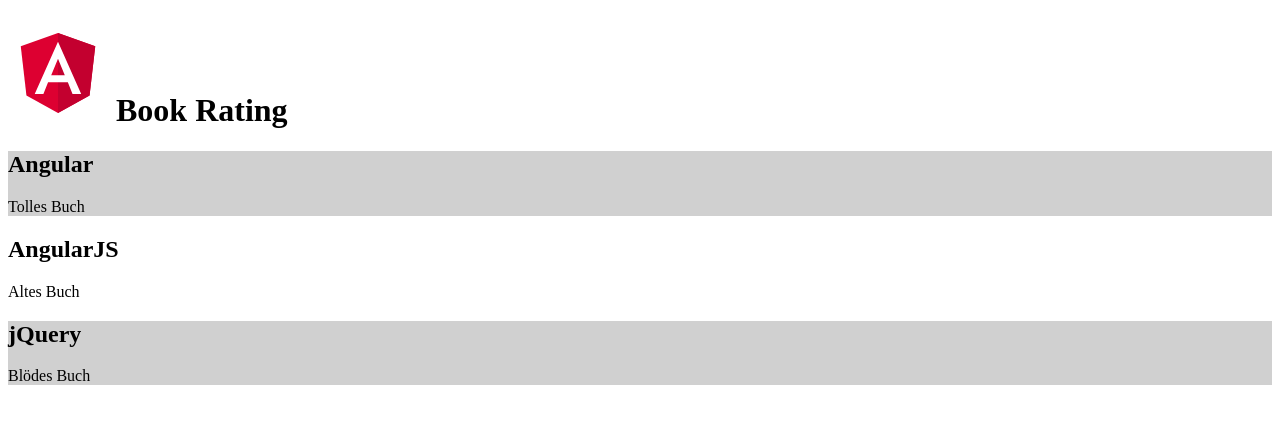
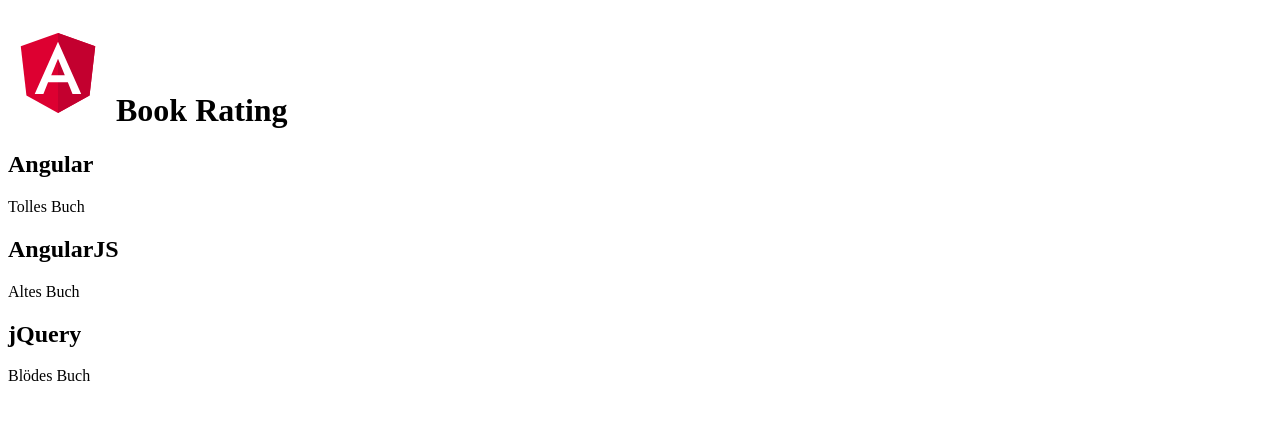
Before and after one commit to angular-schule/2023-10-angular-workshop-muenchen, an Angular app in the folder book-rating/: page / in a window 1280 px wide. Shown: the top 424 px of the page. Built offline with nearby package versions, Linux system fonts and the light colour scheme.

Commit message:
ngFor simple

```diff
--- a/book-rating/src/app/books/dashboard/dashboard.component.html
+++ b/book-rating/src/app/books/dashboard/dashboard.component.html
@@ -5,9 +5,15 @@
  -->
 
 
- <div
+ <!-- <div
   *ngFor="let b of books; even as e"
   [ngClass]="{ grayBg: e }"
   >
    <app-book [book]="b" />
-</div>
+</div> -->
+
+
+<app-book
+  *ngFor="let b of books"
+  [book]="b"
+/>
```
